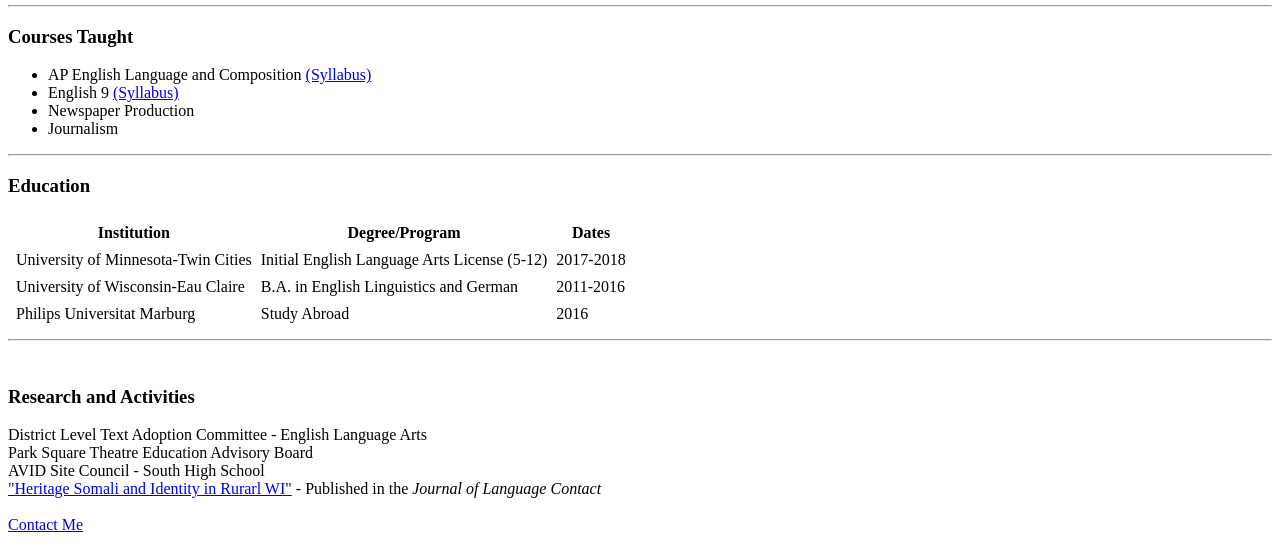
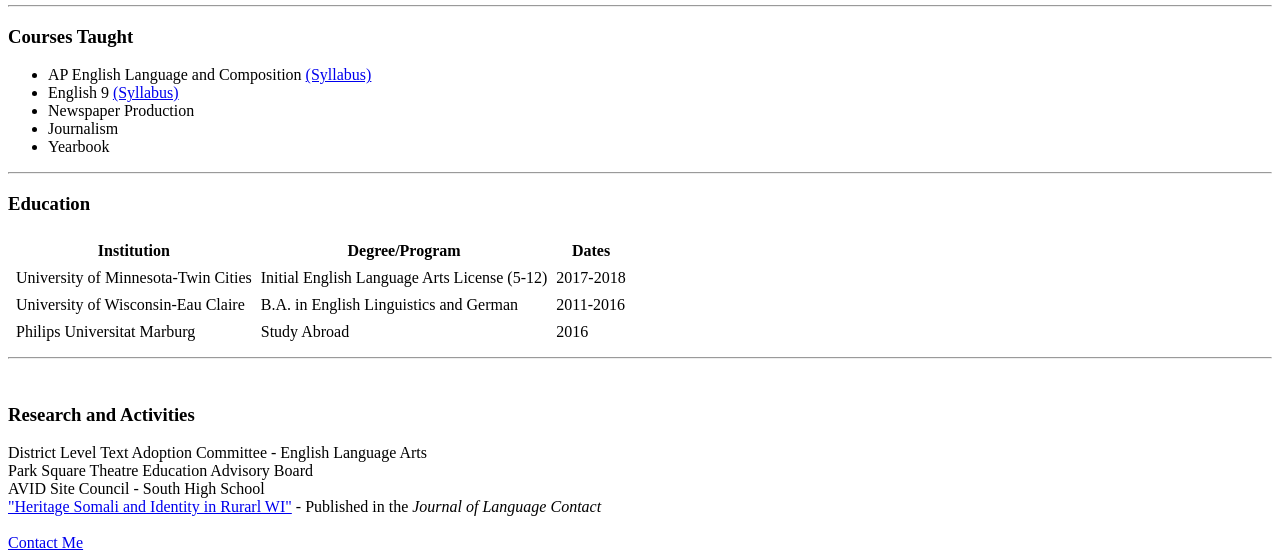
Before and after one commit to bubnel/cv, a plain HTML site: page index.html in a window 1280 px wide. Shown: the part 357-917 px from the top of the page. Drawn offline with Linux system fonts and the light colour scheme.

Commit message:
Update index.html

```diff
--- a/index.html
+++ b/index.html
@@ -21,6 +21,7 @@
             <li>English 9 <a href="https://docs.google.com/document/d/1CaOM-HVBMEqDkv5CoTwd3oirbuF1gBr_9pc2KZOighg/edit?usp=sharing">(Syllabus)</a></li>
             <li>Newspaper Production</li>
             <li>Journalism</li>
+            <li>Yearbook</li>
         </ul>
         <hr>
          <h3><strong>Education</strong></h3>
```
